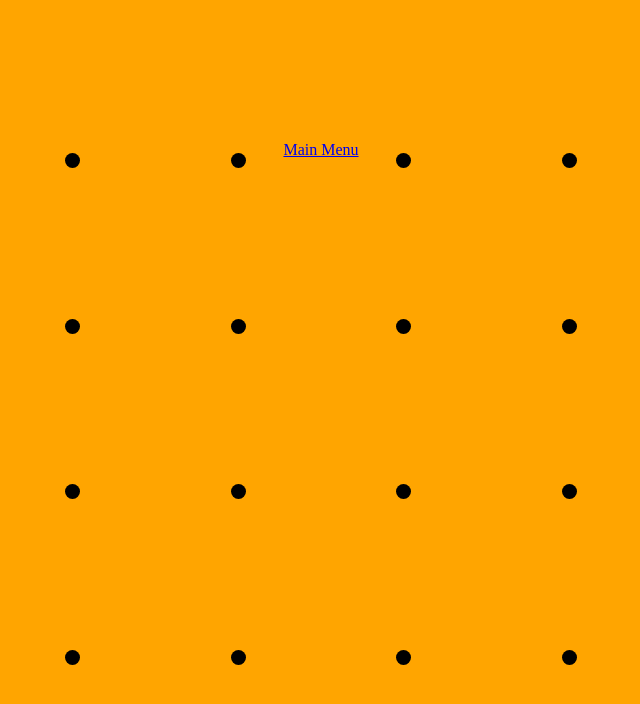
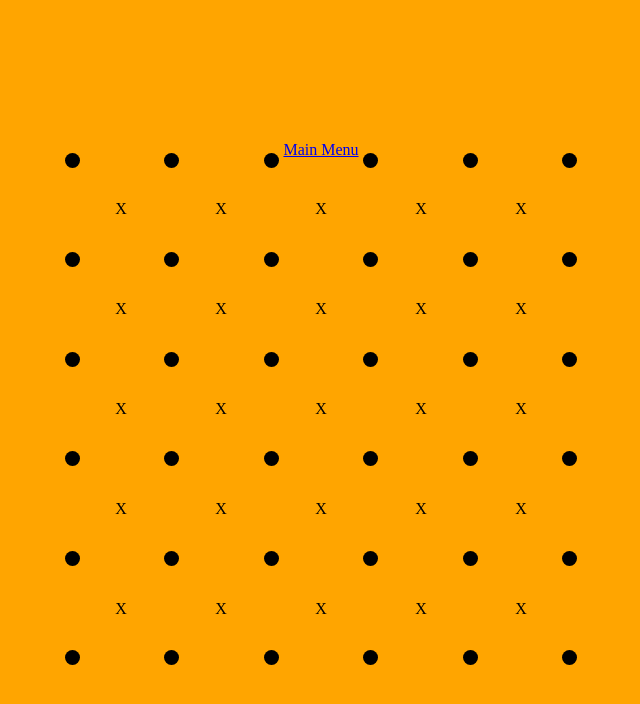
Before and after one commit to mikecal28/tic-tac-toe-mmr, a React (Create React App) app: page /dots-and-boxes in a window 1280 px wide. Shown: the top 704 px of the page, without its empty margins (319-959 px from the left). Built offline with nearby package versions, Linux system fonts and the light colour scheme.

Commit message:
adds elements to show square winners

```diff
--- a/src/components/DotsAndBoxes.jsx
+++ b/src/components/DotsAndBoxes.jsx
@@ -3,7 +3,7 @@ import { Link } from "react-router-dom";
 import useMiniMax from "../hooks/useMiniMax";
 
 function DotsAndBoxes() {
-  const boardSize = useRef([3, 3]);
+  const boardSize = useRef([5, 5]);
   const [currentPlayer, setCurrentPlayer] = useState("X");
   const [playerOneScore, setPlayerOneScore] = useState(0);
   const [playerTwoScore, setPlayerTwoScore] = useState(0);
@@ -163,6 +163,34 @@ function DotsAndBoxes() {
     });
   };
 
+  const renderWins = () => {
+    return Array.from(
+      { length: boardSize.current[1] },
+      (_, index) => index
+    ).map((dotIdx) => {
+      return (
+        <div
+          key={dotIdx}
+          className="win-group"
+          style={{
+            gridTemplateColumns: `repeat(${boardSize.current[1]}, 1fr)`,
+          }}
+        >
+          {Array.from(
+            { length: boardSize.current[0] },
+            (_, index) => index
+          ).map((dotIdx) => {
+            return (
+              <div key={dotIdx} className="win">
+                X
+              </div>
+            );
+          })}
+        </div>
+      );
+    });
+  };
+
   useEffect(() => {
     console.log("game: ", gameBoard);
   }, [gameBoard]);
@@ -213,6 +241,12 @@ function DotsAndBoxes() {
           {renderLines()}
         </div>
         <div className="dots-wrapper">{renderDots()}</div>
+        <div
+          className="wins-wrapper"
+          style={{ gridAutoRows: `repeat(${boardSize.current[0]}, 1fr)` }}
+        >
+          {renderWins()}
+        </div>
         {/* {endMessage && <button onClick={reset}>Reset</button>} */}
       </div>
       <div>{endMessage}</div>
--- a/src/styles/components/dots-and-boxes.scss
+++ b/src/styles/components/dots-and-boxes.scss
@@ -92,6 +92,7 @@
         width: 100%;
         display: flex;
         justify-content: space-between;
+
         .dot {
           width: 15px;
           height: 15px;
@@ -100,5 +101,26 @@
         }
       }
     }
+
+    .wins-wrapper {
+      position: absolute;
+      width: 500px;
+      height: 500px;
+      display: grid;
+      pointer-events: none;
+
+      .win-group {
+        width: 100%;
+        display: grid;
+
+        .win {
+          width: 100%;
+          height: 100%;
+          display: flex;
+          justify-content: center;
+          align-items: center;
+        }
+      }
+    }
   }
 }
```
